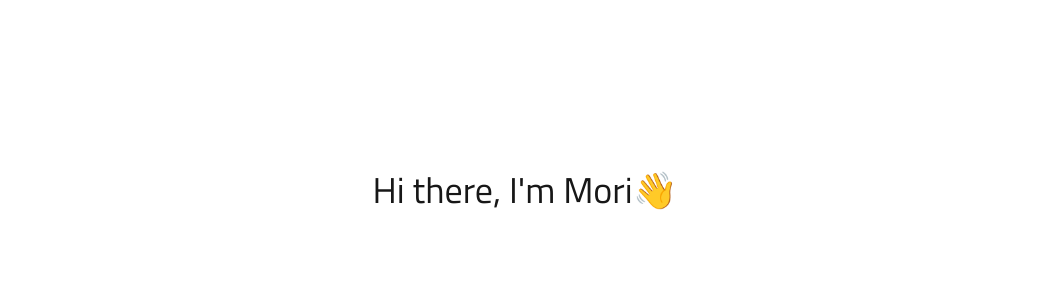
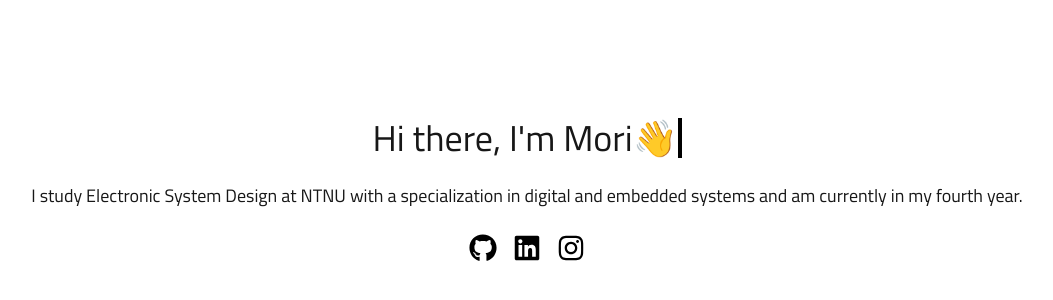
Before and after one commit to MoriARosland/rosland-web-2, a Next.js app: page / in a window 1280 px wide. Shown: the part 210-510 px from the top of the page, without its empty margins (113-1166 px from the left). Built offline with nearby package versions, Linux system fonts and the light colour scheme.

Commit message:
feat: Links (#1)
* feat: short bio

* feat: link button

* feat: link button row

```diff
--- a/app/page.tsx
+++ b/app/page.tsx
@@ -1,9 +1,22 @@
 import TypeWriterHeader from "@/components/TypeWriterHeader";
+import LinkButtonRow from "@/components/ui/LinkButtonRow";
+import { FaInstagram, FaLinkedin, FaGithub } from "react-icons/fa";
 
 export default function Home() {
+  const links = [
+    { icon: FaGithub, url: "https://github.com/MoriARosland" },
+    { icon: FaLinkedin, url: "https://www.linkedin.com/in/morirosland/" },
+    { icon: FaInstagram, url: "https://www.instagram.com/mori.rosland/" },
+  ];
+
   return (
-    <main className="flex justify-center items-center h-screen">
+    <main className="flex flex-col gap-6 justify-center items-center h-screen">
       <TypeWriterHeader text="Hi there, I'm Mori👋" />
+      <p className="text-lg text-center px-20">
+        I study Electronic System Design at NTNU with a specialization in
+        digital and embedded systems and am currently in my fourth year.
+      </p>
+      <LinkButtonRow links={links} />
     </main>
   );
 }
--- /dev/null
+++ b/components/ui/LinkButton.tsx
@@ -0,0 +1,19 @@
+import Link from "next/link";
+import { IconType } from "react-icons";
+
+export default function LinkButton({
+  icon: Icon,
+  url,
+}: {
+  icon: IconType;
+  url: string;
+}) {
+  return (
+    <Link href={url} prefetch={false}>
+      <Icon
+        size={28}
+        className="text-black dark:text-white hover:scale-110 hover:fill-sky-500 transition duration-200"
+      />
+    </Link>
+  );
+}
--- /dev/null
+++ b/components/ui/LinkButtonRow.tsx
@@ -0,0 +1,16 @@
+import LinkButton from "./LinkButton";
+import { IconType } from "react-icons";
+
+export default function LinkButtonRow({
+  links,
+}: {
+  links: { icon: IconType; url: string }[];
+}) {
+  return (
+    <div className="flex flex-row gap-4">
+      {links.map((link, index) => (
+        <LinkButton key={index} icon={link.icon} url={link.url} />
+      ))}
+    </div>
+  );
+}
--- a/package.json
+++ b/package.json
@@ -12,7 +12,8 @@
   "dependencies": {
     "next": "15.1.2",
     "react": "^19.0.0",
-    "react-dom": "^19.0.0"
+    "react-dom": "^19.0.0",
+    "react-icons": "^5.4.0"
   },
   "devDependencies": {
     "@eslint/eslintrc": "^3",
```
Also changed, not shown: 1 other file (tests, documents, lock files or other folders).
